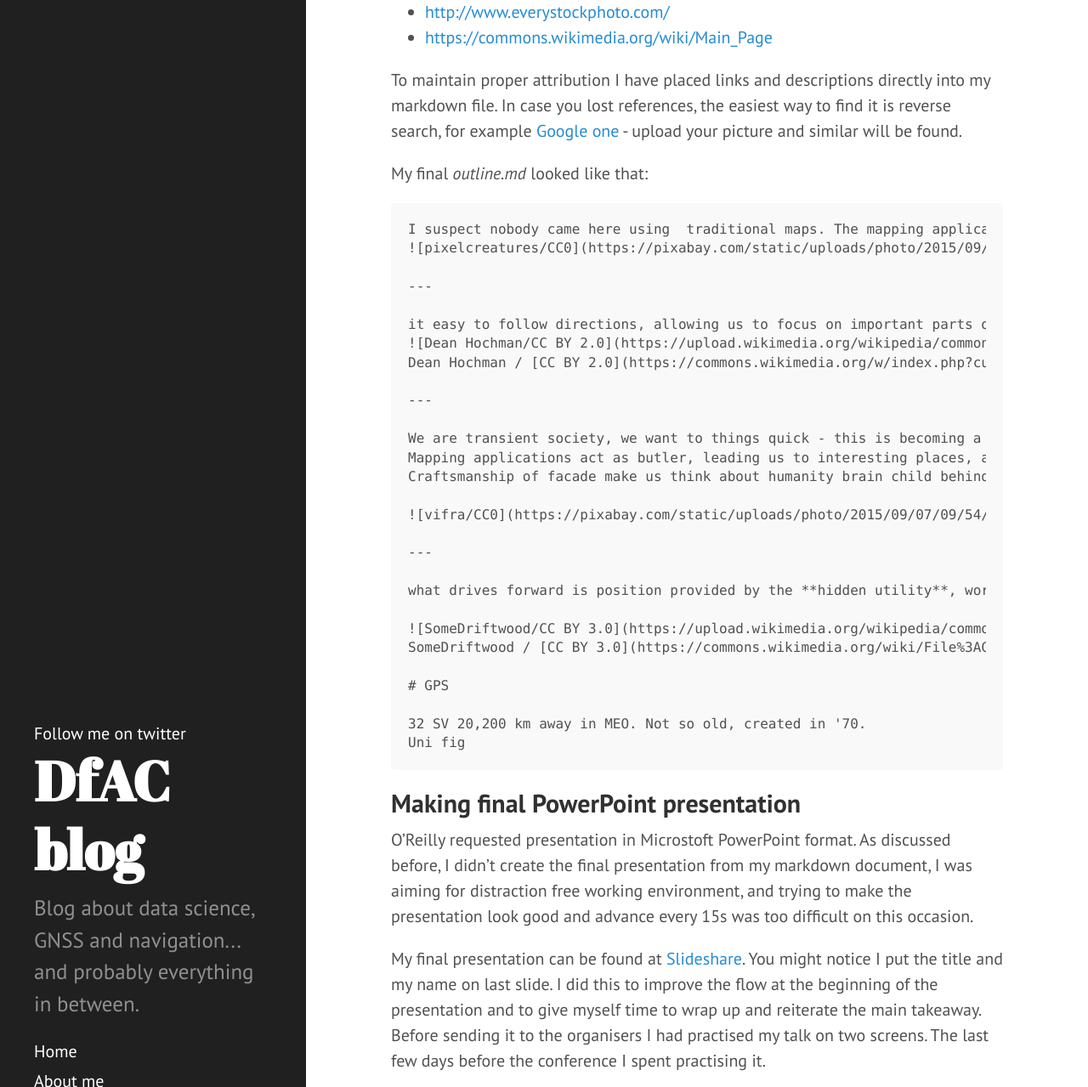
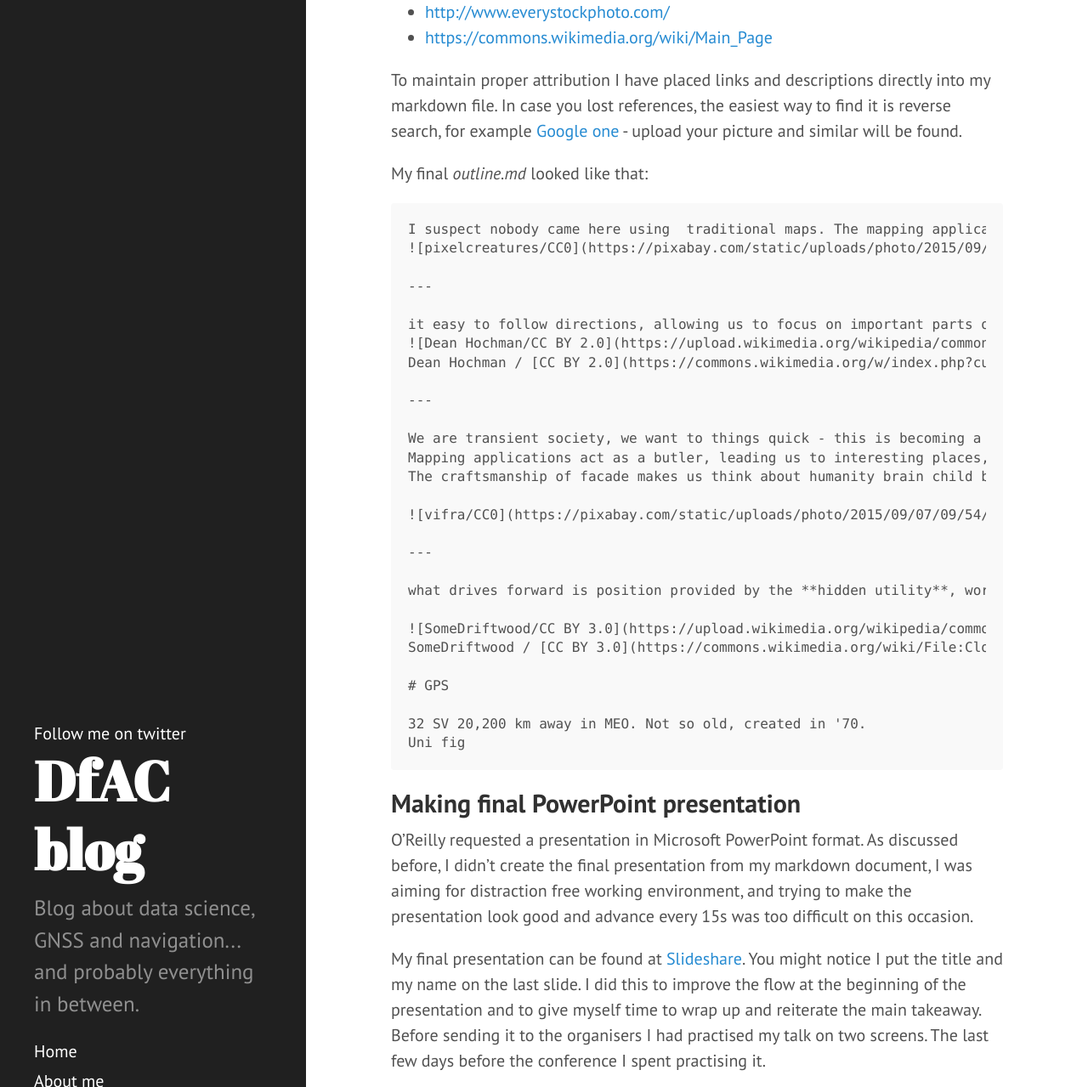
Before and after one commit to DfAC/DfAC.github.io, a Jekyll site: the page built from _posts/2016-06-15-How2DoIgnite.md, in a window 1280 px wide and 1400 px high, scrolled down 5396 px, cut to the strip 0-1279 px from the top of the window. Shown: the whole strip at 85% size. Built offline with Jekyll 4.4.1, drawn with Linux system fonts in a browser that asks for light colours; comment, search, counter and statistics services are not loaded; some of the changed text lies outside the part shown.

Commit message:
grammar+ Disclaimer
Testing <https://app.grammarly.com/> for spell check corrections

```diff
--- a/_posts/2016-06-15-How2DoIgnite.md
+++ b/_posts/2016-06-15-How2DoIgnite.md
@@ -5,7 +5,6 @@ tag: public speaking, conference, programming
 category: blog, advice
 comments: True
 ---
-
 
 [Ignite](http://www.ignitetalks.io/)  is a series of fast 5 minute long talks on any topic, from technology to culture to business to philosophy. The goal of the talk is to entertain and educate the audience. The event is either stand alone or part of large conferences.  A great example is [Scott Berkun one](https://www.youtube.com/watch?v=rRa1IPkBFbg) discussing the spirit and technicalities of Ignite.
 
@@ -19,7 +18,7 @@ The most interesting is the layout of presentation: every speaker has exactly 20
 
 ## Why have I done it?
 
-Strata+Hadoop World is one of the biggest events in the data scientist diary - it is an opportunity to listen to the line-up of speakers and to learn what is behind the horizon. This year attending the [accompanying Ignite event](http://conferences.oreilly.com/strata/hadoop-big-data-eu/public/cfp/477) provided speaker with a free bronze ticket. I felt this was a great opportunity: not only could I gain access to a great conference, but also try to create a markdown presentation, get  very useful public speaking experience and good starting point for networking.
+Strata+Hadoop World is one of the biggest events in the data scientist diary - it is an opportunity to listen to the line-up of speakers and to learn what is on the horizon. This year attending the [accompanying Ignite event](http://conferences.oreilly.com/strata/hadoop-big-data-eu/public/cfp/477) provided the speaker with a free bronze ticket. I felt this was a great opportunity: not only could I gain access to a great conference, but also try to create a markdown presentation, get  very useful public speaking experience and good starting point for networking.
 
 ## Why should you read this blog
 
@@ -111,8 +110,8 @@ The easiest way to compile a presentation is either to use [RStudio](http://rmar
 Ignite is a very rapid affair and it takes a lot of effort to make a [good looking presentation with text](http://www.slideshare.net/otikik/how-to-make-awesome-diagrams-for-your-slides). Once I got my slides' idea sorted out I focused on making them very visual to:
 
 * make audience focus on what I was talking about;
-* emphasis one point per slide;
-* give me flexibility if things go a bit wrong. You will also feel more confident - audience is not likely to notice that things got slightly out of hand.
+* emphasise one point per slide;
+* give me flexibility if things go a bit wrong. You will also feel more confident - the audience is not likely to notice that things got slightly out of hand.
 
 For graphics I wanted to use either my (or University) art, public domain images or ones under [creative commons licence](https://creativecommons.org/licenses/). From experience and [Lifehacker post](http://lifehacker.com/197538/geek-to-live--6-ways-to-find-reusable-media) I would recommend:
 
@@ -138,8 +137,8 @@ Dean Hochman / [CC BY 2.0](https://commons.wikimedia.org/w/index.php?curid=44742
 ---
 
 We are transient society, we want to things quick - this is becoming a habit.
-Mapping applications act as butler, leading us to interesting places, allowing to meet friends or see famous landmarks.
-Craftsmanship of facade make us think about humanity brain child behind it. Knowledge as corner stone.
+Mapping applications act as a butler, leading us to interesting places, allowing to meet friends or see famous landmarks.
+The craftsmanship of facade makes us think about humanity brain child behind it. Knowledge as a corner stone.
 
 ![vifra/CC0](https://pixabay.com/static/uploads/photo/2015/09/07/09/54/rome-928325_960_720.jpg)
 
@@ -148,7 +147,7 @@ Craftsmanship of facade make us think about humanity brain child behind it. Know
 what drives forward is position provided by the **hidden utility**, working behind the scenes. It allows is to create a lot of amazing applications.
 
 ![SomeDriftwood/CC BY 3.0](https://upload.wikimedia.org/wikipedia/commons/thumb/2/2f/Clock_Cogs.jpg/800px-Clock_Cogs.jpg)
-SomeDriftwood / [CC BY 3.0](https://commons.wikimedia.org/wiki/File%3AClock_Cogs.jpg)
+SomeDriftwood / [CC BY 3.0](https://commons.wikimedia.org/wiki/File:Clock_Cogs.jpg)
 
 # GPS
 
@@ -158,9 +157,9 @@ Uni fig
 
 ## Making final PowerPoint presentation
 
-O'Reilly requested presentation in Microstoft PowerPoint format. As discussed before, I didn’t  create the final presentation from my markdown document, I was aiming for distraction free working environment, and trying to make the presentation  look good and advance every 15s was too difficult on this occasion.
+O'Reilly requested a presentation in Microsoft PowerPoint format. As discussed before, I didn’t  create the final presentation from my markdown document, I was aiming for distraction free working environment, and trying to make the presentation  look good and advance every 15s was too difficult on this occasion.
 
-My final presentation can be found at [Slideshare](http://www.slideshare.net/LukaszKosmaBonenberg/superhero-gps). You might notice I put the title and my name on last slide. I did this to improve the flow at the beginning of the presentation and to give myself time to wrap up and reiterate the main takeaway. Before sending it to the organisers I had practised my talk on two screens. The last few days before the conference I   spent  practising it.
+My final presentation can be found at [Slideshare](http://www.slideshare.net/LukaszKosmaBonenberg/superhero-gps). You might notice I put the title and my name on the last slide. I did this to improve the flow at the beginning of the presentation and to give myself time to wrap up and reiterate the main takeaway. Before sending it to the organisers I had practised my talk on two screens. The last few days before the conference I spent practising it.
 
 
 <iframe src="//www.slideshare.net/slideshow/embed_code/key/rslWAughvGQpk5" width="595" height="485" frameborder="0" marginwidth="0" marginheight="0" scrolling="no" style="border:1px solid #CCC; border-width:1px; margin-bottom:5px; max-width: 100%;" allowfullscreen> </iframe>
@@ -170,7 +169,7 @@ My final presentation can be found at [Slideshare](http://www.slideshare.net/Luk
 
 ## Preparing the ground
 
-At this stage of the presentation your slide deck is completed and you are ready to focus on practising delivering the presentation. As you practice you might notice that certain things don't work after all. Don't worry about changing the slides, focus on telling the story. To do so I:
+At this stage of the presentation, your slide deck is completed and you are ready to focus on practising delivering the presentation. As you practice you might notice that certain things don't work after all. Don't worry about changing the slides, focus on telling the story. To do so I:
 
 * Practised the whole presentation a few times, noticing areas where I stumbled or made a mistake;
 * I created anchor points every 2-3 slides - places where I should be able to make a pause before moving to another part;
@@ -185,7 +184,7 @@ I cannot state it well enough - repetition is a key here. As [Jason Grigsby noti
 With those ready:
 
 * I practised the full presentation, focusing on recovery, should I make any mistakes;
-* I aimed to speak slowly and clearly and to give myself a five second pause before key slides - I recorded myself to check it;
+* I aimed to speak slowly and clearly and to give myself a five-second pause before key slides - I recorded myself to check it;
 * I arranged a presentation to a friend - it is different when you talk to somebody. He also provided me with feedback leading to changes in the presentation and removing unnecessary references;
 * I practised it a few times more and went to bed early.
 
@@ -227,10 +226,14 @@ Take a few minutes after the event to get some feedback. It might be difficult t
 # What next
 
 * I would like to do another Ignite talk within 4-6 months.
-*I want to fully develop a workflow to create PowerPoint presentations from markdown. I would like to make it similar to my [existing Beamer presentations](https://github.com/DfAC/TeachingSlides) and have the ability for full size graphics and text overlay.
-	* some existing resources:
-		* [Customising Beamer in markdown](http://andrewgoldstone.com/blog/2014/12/24/slides/);
-		* [Customising Beamer in markdown via pandoc](http://jeromyanglim.blogspot.co.uk/2012/07/beamer-pandoc-markdown.html);
-		* [Pandoc examples](http://pandoc.org/demos.html);
-		* [RStudio presentations](http://rmarkdown.rstudio.com/beamer_presentation_format.html).
+*I want to fully develop a workflow to create PowerPoint presentations from markdown. I would like to make it similar to my [existing Beamer presentations](https://github.com/DfAC/TeachingSlides) and have the ability for full-size graphics and text overlay.
+* some existing resources:
+   * [Customising Beamer in markdown](http://andrewgoldstone.com/blog/2014/12/24/slides/);
+   * [Customising Beamer in markdown via pandoc](http://jeromyanglim.blogspot.co.uk/2012/07/beamer-pandoc-markdown.html);
+   * [Pandoc examples](http://pandoc.org/demos.html);
+   * [RStudio presentations](http://rmarkdown.rstudio.com/beamer_presentation_format.html).
 * [Swipe](https://www.swipe.to/markdown/) looks like an interesting alternative.
+
+## Disclaimer
+
+This post has been also published at the [S2DS blog](http://blog.s2ds.org/2016/06/enlighten-us-but-make-it-quick/).
```
Also changed, not shown: other parts of _posts/2016-06-15-How2DoIgnite.md (+21 -21 lines).
